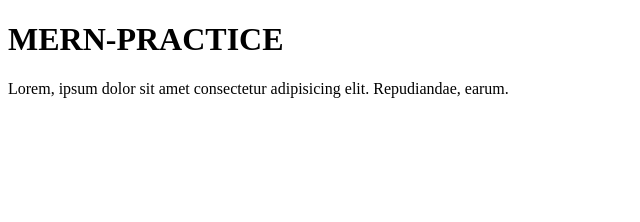
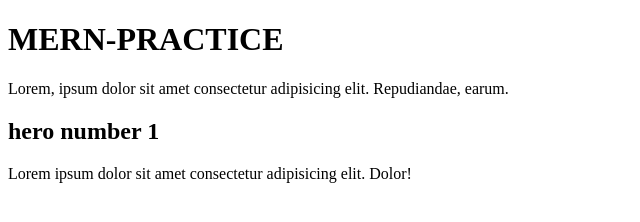
Before and after one commit to loyarabhishek92/practice, a plain HTML site: page index.html in a window 1280 px wide. Shown: the whole page, without its empty margins (0-640 px from the left). Drawn offline with Linux system fonts and the light colour scheme.

Commit message:
changes something

```diff
--- a/index.html
+++ b/index.html
@@ -8,5 +8,7 @@
 <body>
     <h1>MERN-PRACTICE</h1>
     <P>Lorem, ipsum dolor sit amet consectetur adipisicing elit. Repudiandae, earum.</P>
+    <h2>hero number 1</h2>
+    <span>Lorem ipsum dolor sit amet consectetur adipisicing elit. Dolor!</span>
 </body>
 </html>
```
